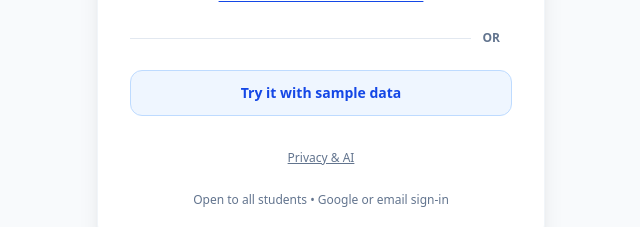
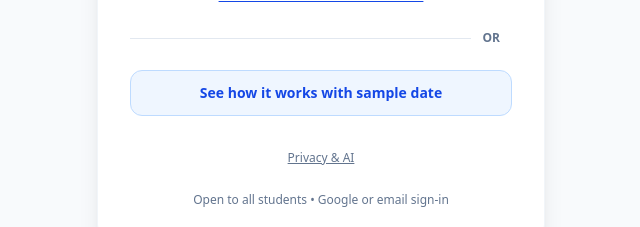
Before and after one commit to IhsanEF/StudentDashboard, a React (Vite) app: page / in a window 1280 px wide. Shown: the part 492-719 px from the top of the page, without its empty margins (319-959 px from the left). Built offline with nearby package versions, Linux system fonts and the light colour scheme; no server answers.

Commit message:
Update the sample dashboard button label

```diff
--- a/src/components/Login.tsx
+++ b/src/components/Login.tsx
@@ -270,7 +270,7 @@ export default function Login({
           disabled={isBusy}
           className="w-full bg-blue-50 hover:bg-blue-100 text-blue-700 rounded-xl py-3 px-4 font-semibold text-sm transition-colors cursor-pointer border border-blue-200 flex items-center justify-center gap-2 disabled:opacity-60"
         >
-          Try it with sample data
+          See how it works with sample date
         </button>
 
         <div className="text-center pt-1">
--- a/src/copy.ts
+++ b/src/copy.ts
@@ -125,7 +125,7 @@ export const COPY = {
   syncNow: 'Sync now',
   offlineNotice: "You're offline. Changes are saved on this device and will sync when you're back online.",
   leaveSampleData: 'Leave sample data',
-  tryWithSampleData: 'Try it with sample data',
+  tryWithSampleData: 'See how it works with sample date',
   popupBlockedFallback: 'Pop-up blocked? Sign in on this page instead',
 
   // Navigation & Tools
```
